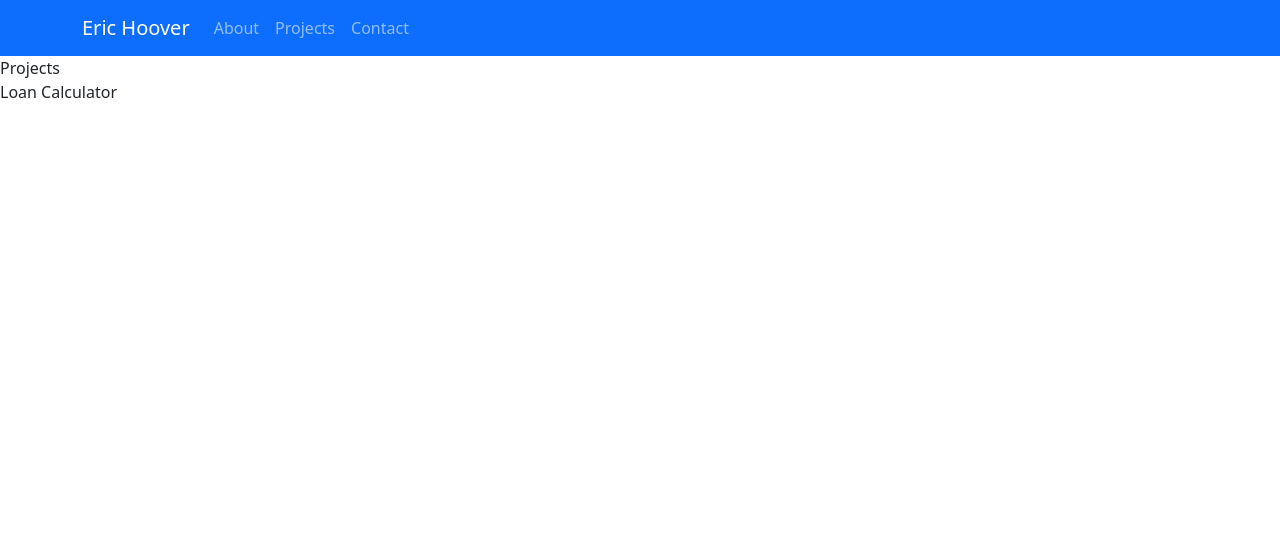
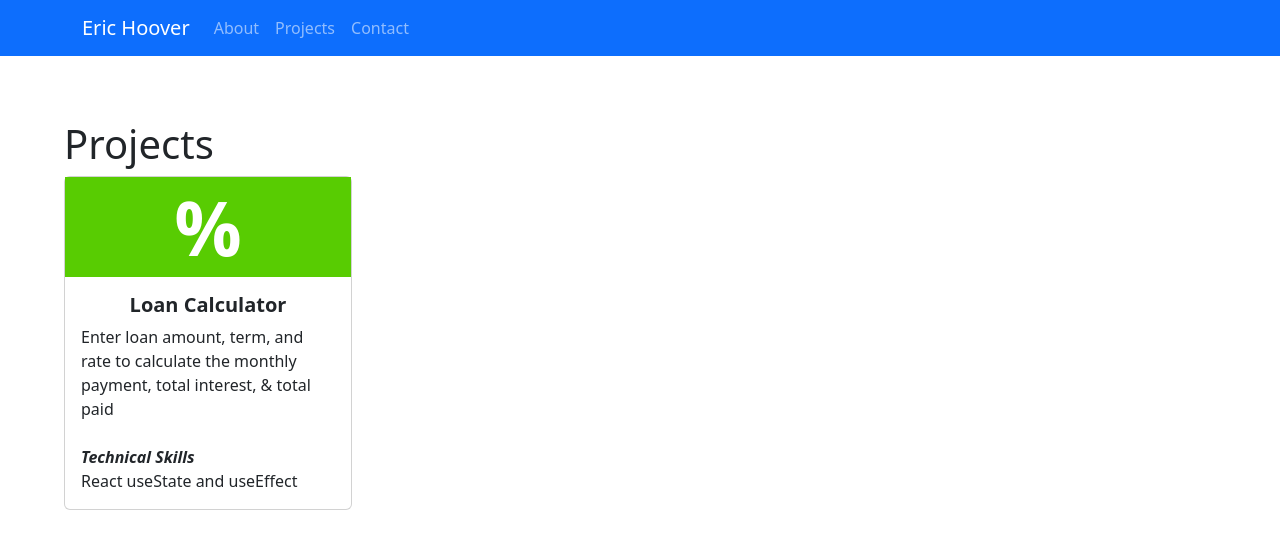
Before and after one commit to ehoover3/ehoover3, a React (Create React App) app: page /projects in a window 1280 px wide. Shown: the top 548 px of the page. Built offline with nearby package versions, Linux system fonts and the light colour scheme.

Commit message:
updated projects page to card(s)

```diff
--- a/src/pages/Projects.tsx
+++ b/src/pages/Projects.tsx
@@ -1,11 +1,46 @@
 import React from "react";
 import Nav from "react-bootstrap/Nav";
+import Button from "react-bootstrap/Button";
+import Card from "react-bootstrap/Card";
 
 export default function Projects() {
   return (
-    <div>
-      <div>Projects</div>
-      <Nav.Link href='./loancalculator'>Loan Calculator</Nav.Link>
+    <div style={{ margin: "5%" }}>
+      <h1>Projects</h1>
+      <Nav.Link href='./loancalculator'>
+        <Card style={{ width: "18rem" }}>
+          {/* <Card.Img variant='top' src='holder.js/100px180' /> */}
+          <div
+            style={{
+              display: "flex",
+              justifyContent: "center",
+              alignItems: "center",
+              width: "100%",
+              height: "100px",
+              backgroundColor: "#58cc02",
+              color: "white",
+              fontWeight: "bold",
+              fontSize: "75px",
+            }}
+          >
+            %
+          </div>
+          <Card.Body>
+            <Card.Title style={{ fontWeight: "bold", textAlign: "center" }}>
+              Loan Calculator
+            </Card.Title>
+            <Card.Text>
+              <div>
+                Enter loan amount, term, and rate to calculate the monthly payment, total interest,
+                & total paid
+              </div>
+              <br />
+              <div style={{ fontWeight: "bold", fontStyle: "italic" }}>Technical Skills</div>
+              <div>React useState and useEffect</div>
+            </Card.Text>
+          </Card.Body>
+        </Card>
+      </Nav.Link>
     </div>
   );
 }
```
Also changed, not shown: 1 other file (tests, documents, lock files or other folders).
